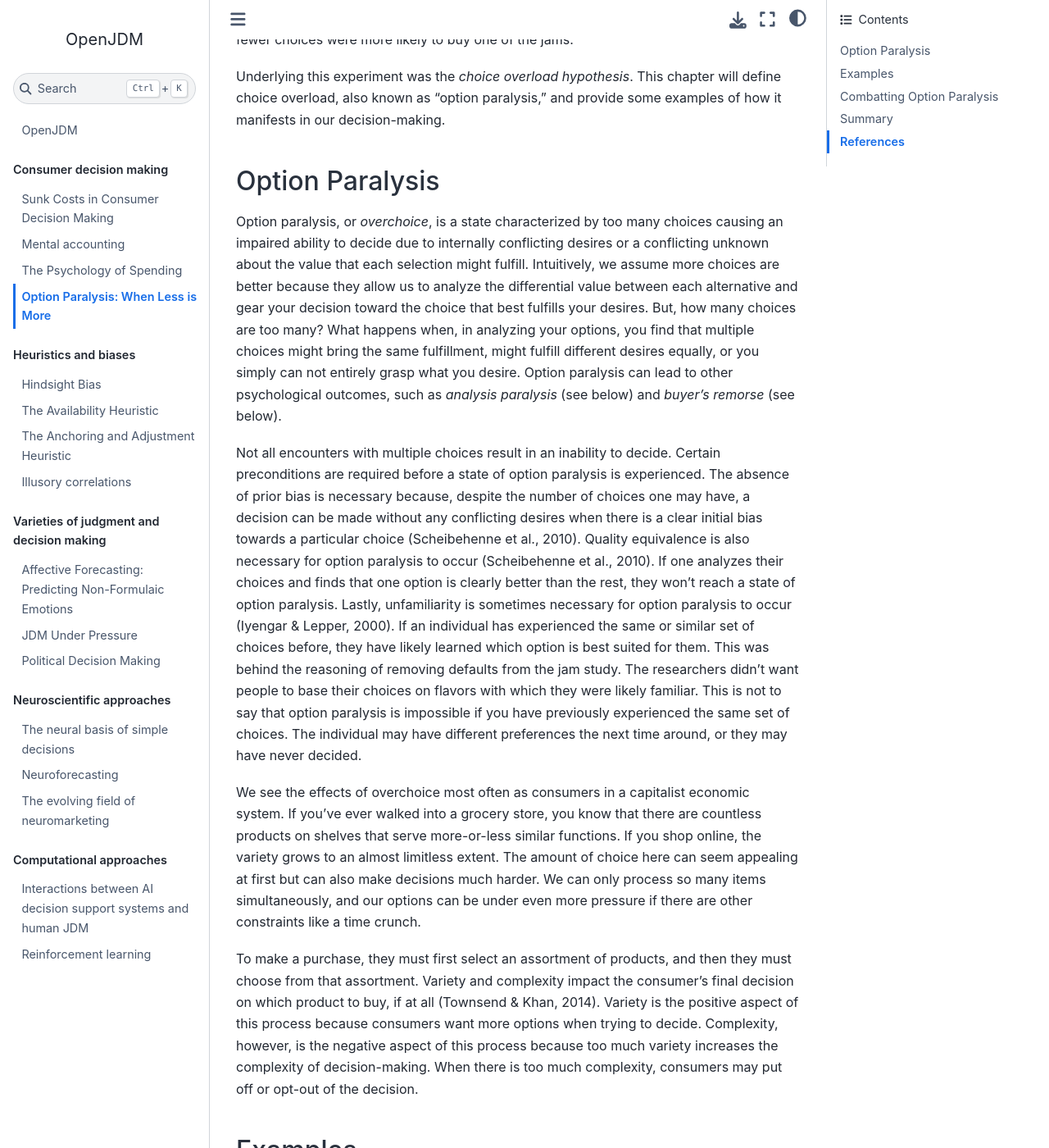
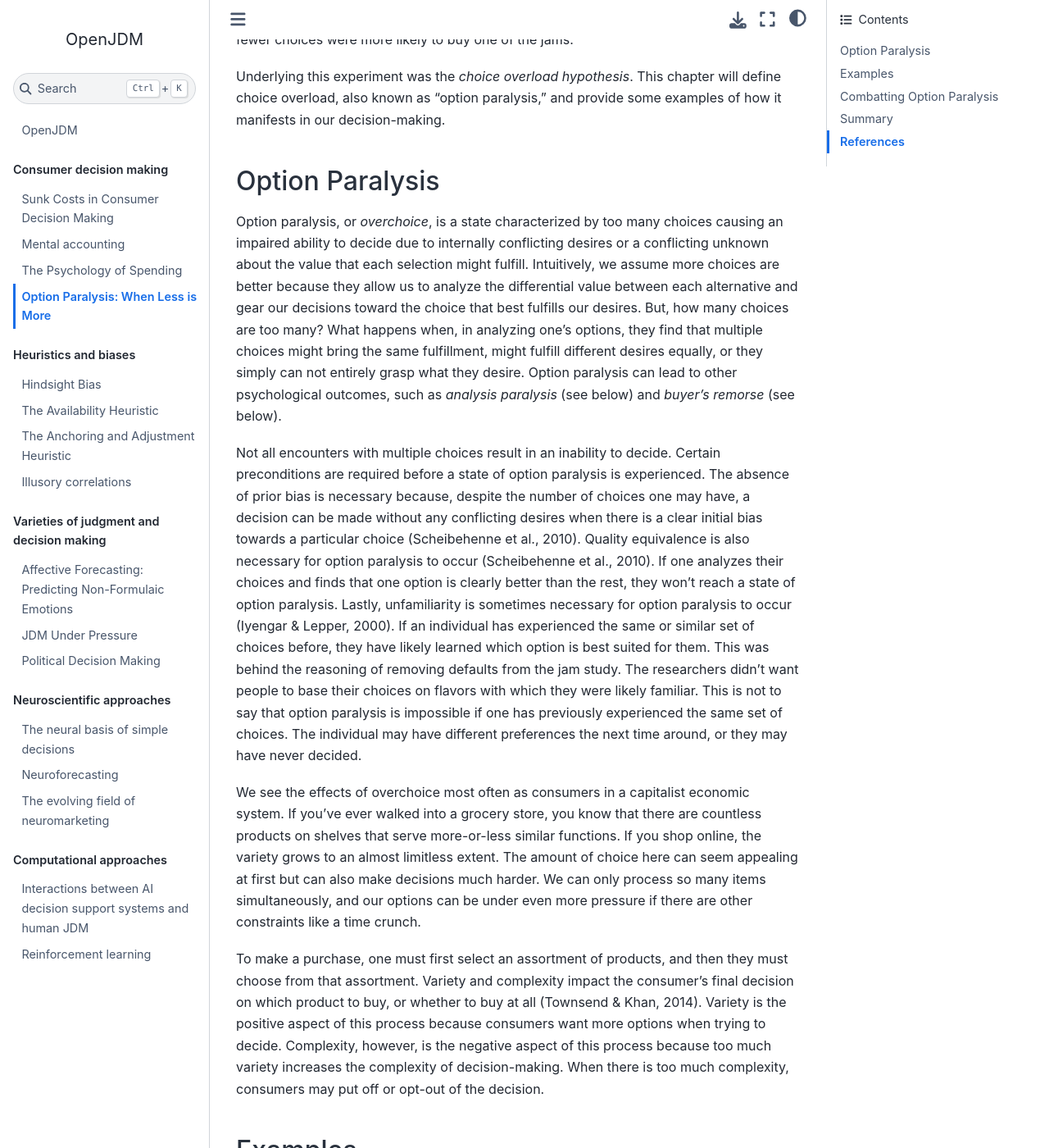
Before and after one commit to openjdm/openjdm.github.io, a Jupyter Book: the page built from book/option_paralysis.md, in a window 1280 px wide and 1400 px high, scrolled down 724 px. Shown: the whole window at 82% size. Built offline with Jupyter Book 1.0.4 settings and Sphinx 7.4.7 and the Sphinx Book theme 1.1.4, drawn with Linux system fonts in a browser that asks for light colours; some of the changed text lies outside the part shown.

Commit message:
final cleanup

```diff
--- a/book/option_paralysis.md
+++ b/book/option_paralysis.md
@@ -4,7 +4,7 @@ Real Woods & Darnell Carson
 
 **In A Bit of a Jam**
 > Imagine this: You walk into your local grocery store on a Saturday
-afternoon, ready to shop. As you enter, you are beckoned over a
+afternoon, ready to shop. As you enter, you are beckoned to a
 display table and asked to taste test from a selection of jams.
 Depending on the day, the researchers could present you with as few
 as six jams or as many as 24! How does the number of options
@@ -40,12 +40,12 @@ too many choices causing an impaired ability to decide due to
 internally conflicting desires or a conflicting unknown about the
 value that each selection might fulfill. Intuitively, we assume more
 choices are better because they allow us to analyze the differential
-value between each alternative and gear your decision toward the
-choice that best fulfills your desires. But, how many choices are
-too many? What happens when, in analyzing your options, you find
+value between each alternative and gear our decisions toward the
+choice that best fulfills our desires. But, how many choices are
+too many? What happens when, in analyzing one's options, they find
 that multiple choices might bring the same fulfillment, might
-fulfill different desires equally, or you simply can not entirely
-grasp what you desire. Option paralysis can lead to other psychological outcomes,
+fulfill different desires equally, or they simply can not entirely
+grasp what they desire. Option paralysis can lead to other psychological outcomes,
 such as *analysis paralysis* (see below) and *buyer’s remorse* (see
 below).
 
@@ -66,7 +66,7 @@ set of choices before, they have likely learned which option is best
 suited for them. This was behind the reasoning of removing defaults
 from the jam study. The researchers didn’t want people to base their
 choices on flavors with which they were likely familiar. This is not
-to say that option paralysis is impossible if you have previously
+to say that option paralysis is impossible if one has previously
 experienced the same set of choices. The individual may have
 different preferences the next time around, or they may have never
 decided.
@@ -81,10 +81,10 @@ harder. We can only process so many items simultaneously, and our
 options can be under even more pressure if there are other
 constraints like a time crunch.
 
-To make a purchase, they must first select an assortment of
+To make a purchase, one must first select an assortment of
 products, and then they must choose from that assortment. Variety
 and complexity impact the consumer’s final decision on which product
-to buy, if at all (Townsend & Khan, 2014). Variety is the positive
+to buy, or whether to buy at all (Townsend & Khan, 2014). Variety is the positive
 aspect of this process because consumers want more options when
 trying to decide. Complexity, however, is the negative aspect of
 this process because too much variety increases the complexity of
@@ -97,13 +97,13 @@ put off or opt-out of the decision.
 
 Analysis paralysis is a state that is very closely
 linked to overchoice. It describes the act of overthinking or
-overanalyzing a situation so much that you become unable to make a
+overanalyzing a situation so much that one becomes unable to make a
 decision. The person thinking about the decision may be so worried
 about whether their decision is the best decision that they never
 come to one in the first place (Kurien et al., 2014).
 
-We see this because so few
-people decided to take the jams in the study we’ve been discussing.
+We see this in the fact that so few
+people decided to take the jams in the study by Iyengar and Lepper.
 They were presented with many more jams at the display than people
 in the limited-choice condition but sampled about the same number of
 jams, just under two jams. Already, the table, they are faced with
@@ -197,9 +197,7 @@ decision-making. Studying choice architecture and how people respond
 to changes in the ways choices are presented can help us better
 understand how to achieve the results for which we are aiming. The
 tough decisions that these situations present can be alleviated with
-the help of heuristics and past knowledge. In the next chapter, you
-learn about sunk cost and how that also factors into the
-decision-making process.
+the help of heuristics and past knowledge.
 
 ## References
 
```
Also changed, not shown: other parts of book/option_paralysis.md (+7 -7 lines).
